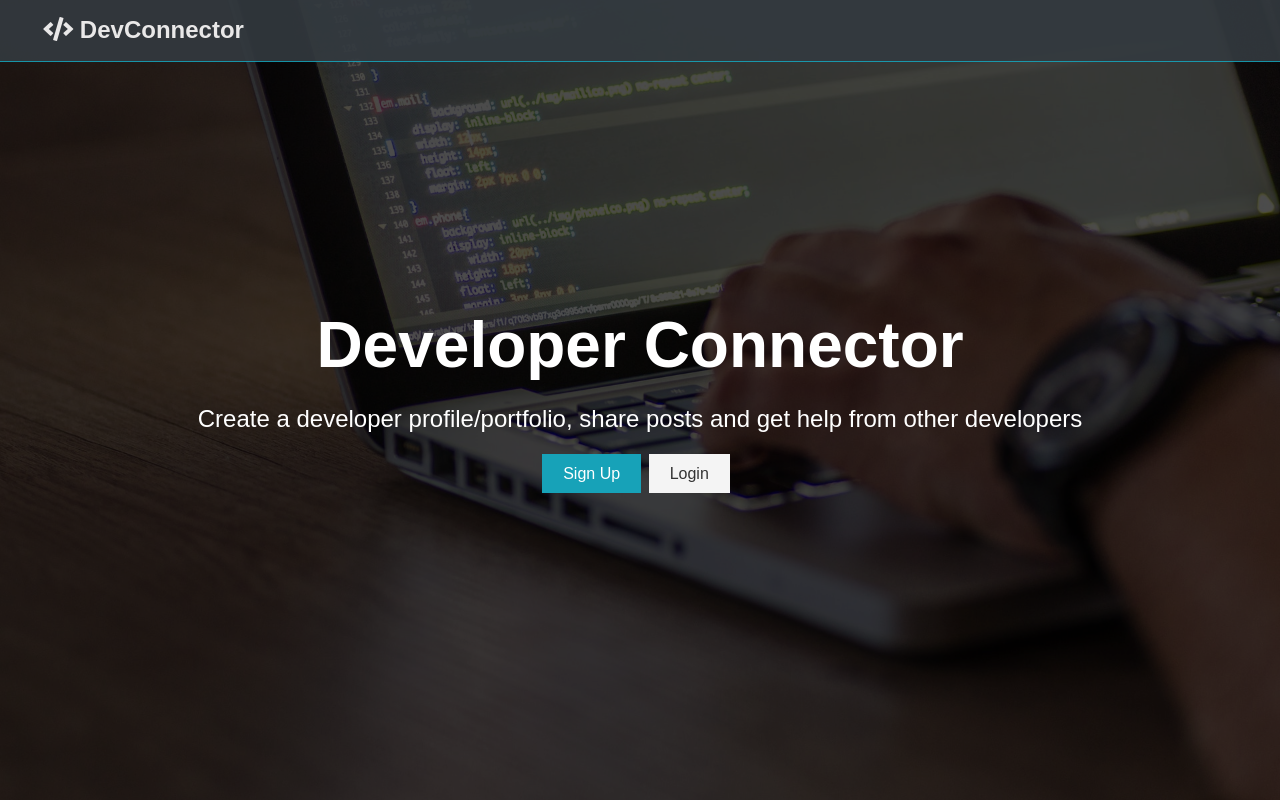
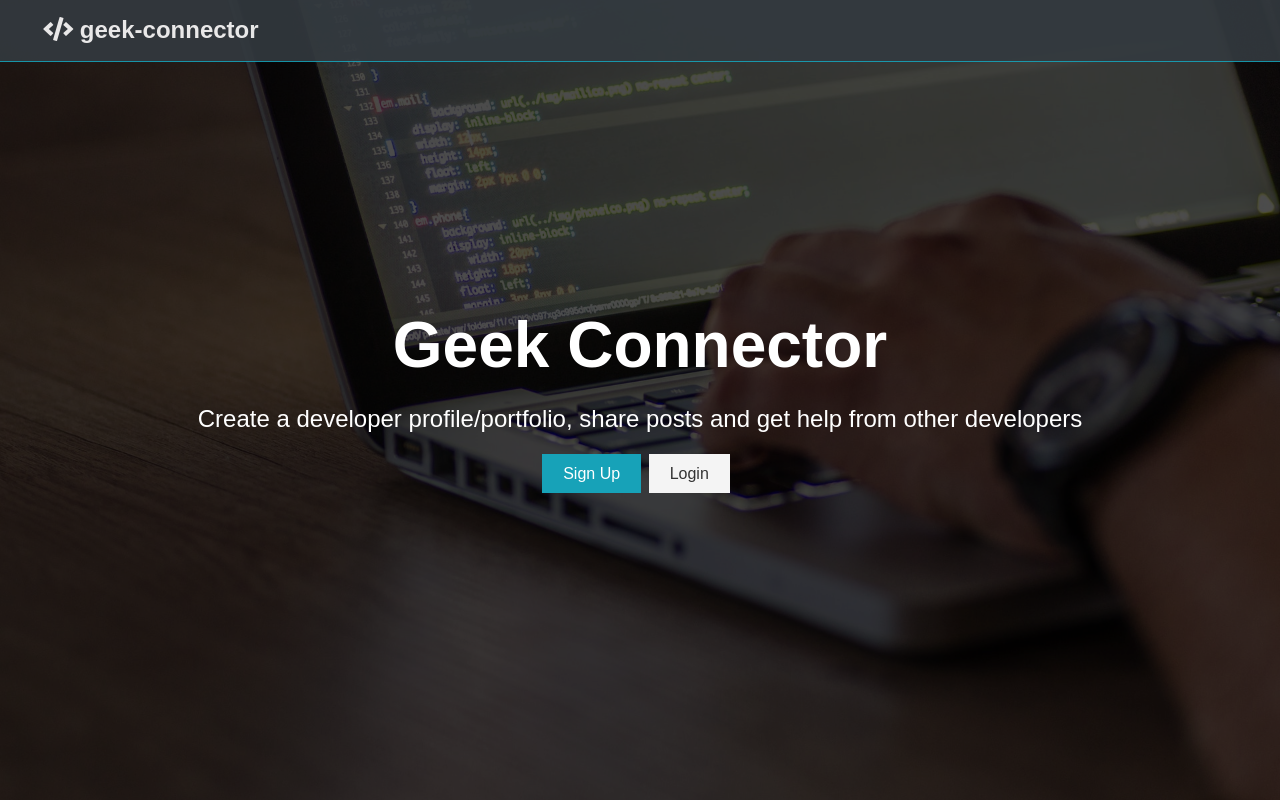
Before and after one commit to lightningbolt123/geek-connector, a React (Create React App) app in the folder client/: page / in a window 1280 px wide. Built offline with nearby package versions, Linux system fonts and the light colour scheme; no server answers; the HTML template or start-up script is replaced by a standard one.

Commit message:
I embedded the alert into another div

```diff
--- a/client/package.json
+++ b/client/package.json
@@ -43,5 +43,5 @@
       "last 1 safari version"
     ]
   },
-  "proxy": "https://localhost:5000"
+  "proxy": "http://localhost:5000"
 }
--- a/client/public/index.html
+++ b/client/public/index.html
@@ -13,7 +13,7 @@
     <link rel="stylesheet" href="https://use.fontawesome.com/releases/v5.15.3/css/all.css" integrity="sha384-SZXxX4whJ79/gErwcOYf+zWLeJdY/qpuqC4cAa9rOGUstPomtqpuNWT9wdPEn2fk" crossorigin="anonymous">
     <link rel="manifest" href="%PUBLIC_URL%/manifest.json" />
 
-    <title>React App</title>
+    <title>Geek Connector</title>
   </head>
   <body>
     <noscript>You need to enable JavaScript to run this app.</noscript>
--- a/client/src/components/layout/Alert.js
+++ b/client/src/components/layout/Alert.js
@@ -2,11 +2,15 @@ import React from 'react';
 import { connect } from 'react-redux';
 import PropTypes from 'prop-types';
 
-const Alert = ({ alerts }) => alerts !== null && alerts.length > 0 && alerts.map( alert => (
-    <div key={alert.id} className={`alert alert-${alert.alertType}`}>
-        {alert.msg}
+const Alert = ({ alerts }) => alerts !== null && alerts.length > 0 && (
+    <div style={{ marginTop: '60px' }}>
+        {alerts.map( alert => (
+            <div key={alert.id} className={`alert alert-${alert.alertType}`}>
+                {alert.msg}
+            </div>
+        ))}
     </div>
-))
+)
 
 
 Alert.propTypes = {
--- a/client/src/components/layout/Landing.js
+++ b/client/src/components/layout/Landing.js
@@ -12,7 +12,7 @@ const Landing = ({isAuthenticated}) => {
         <section className="landing">
             <div className="dark-overlay">
                 <div className="landing-inner">
-                    <h1 className="x-large">Developer Connector</h1>
+                    <h1 className="x-large">Geek Connector</h1>
                     <p className="lead">
                         Create a developer profile/portfolio, share posts and get help from
                         other developers
--- a/client/src/components/layout/NavBar.js
+++ b/client/src/components/layout/NavBar.js
@@ -35,7 +35,7 @@ const NavBar = ({ auth: {isAuthenticated, loading }, logout }) => {
         <nav className="navbar bg-dark">
             <h1>
                 <Link to="/">
-                    <i className="fas fa-code"></i> DevConnector
+                    <i className="fas fa-code"></i> geek-connector
                 </Link>
             </h1>
             { !loading && (<Fragment>{isAuthenticated ? authLinks : guestLinks}</Fragment>)}
```
